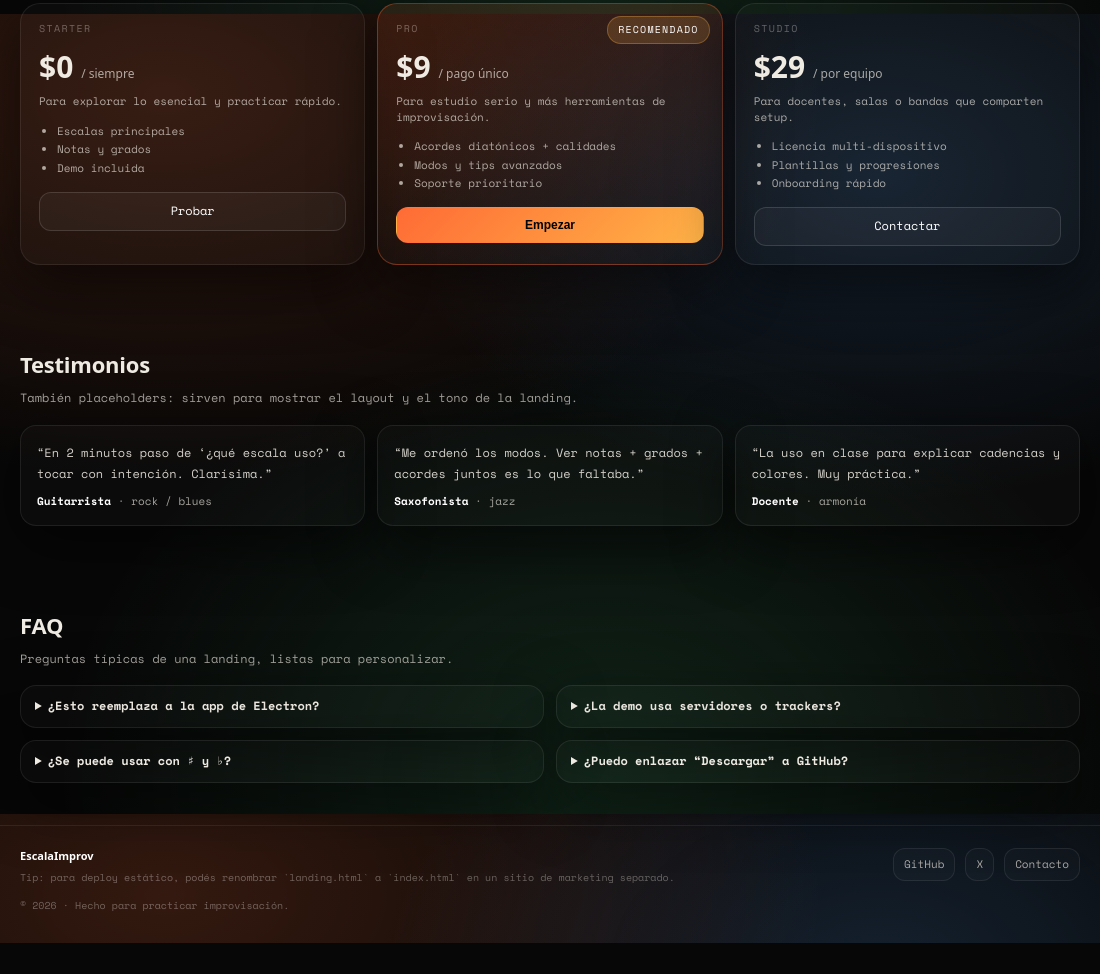
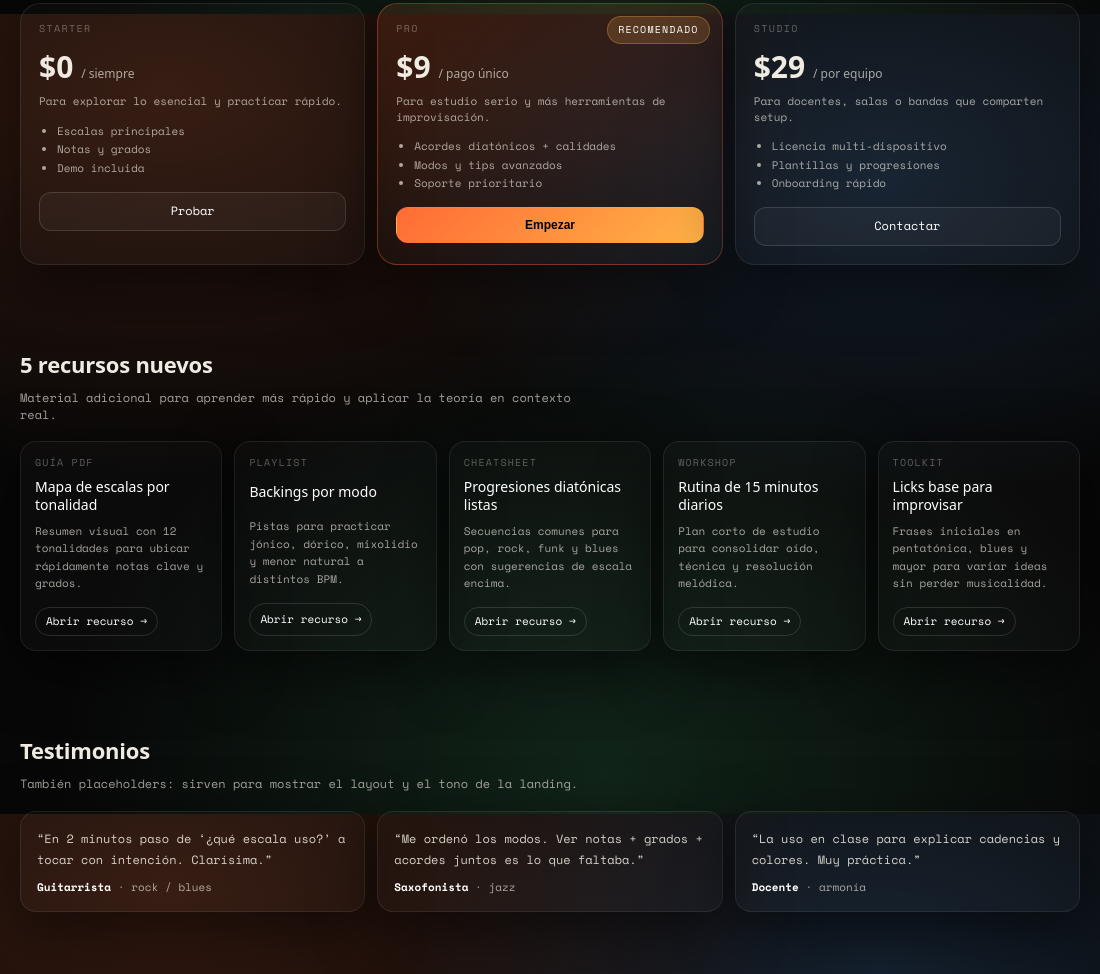
Before and after one commit to juliancardozo/escalas-app, an Electron app: page landing.html in a window 1100 px wide. Shown: the part 1586-2560 px from the top of the page. Before the commit the page ends 2529 px from the top, so only its background shows below. Drawn offline with nearby package versions, Linux system fonts and the light colour scheme; a web font is replaced by a local one.

Commit message:
Crear 5 recursos reales y enlazarlos desde la landing

```diff
--- a/landing.html
+++ b/landing.html
@@ -322,6 +322,60 @@
       color: #fff;
     }
 
+    .resources-grid {
+      display: grid;
+      grid-template-columns: repeat(5, minmax(0, 1fr));
+      gap: 12px;
+    }
+    .resource-card {
+      border: 1px solid var(--border);
+      background: rgba(255,255,255,0.02);
+      border-radius: 16px;
+      padding: 14px;
+      box-shadow: var(--shadow);
+      display: grid;
+      gap: 8px;
+      min-height: 168px;
+    }
+    .resource-type {
+      color: var(--hint);
+      font-size: 10px;
+      letter-spacing: 0.12em;
+      text-transform: uppercase;
+    }
+    .resource-name {
+      color: #fff;
+      font-family: var(--display);
+      font-size: 14px;
+      line-height: 1.3;
+    }
+    .resource-desc {
+      color: var(--muted);
+      font-size: 11px;
+      line-height: 1.6;
+      margin-top: auto;
+    }
+    .resource-link {
+      margin-top: 6px;
+      display: inline-flex;
+      width: fit-content;
+      align-items: center;
+      gap: 6px;
+      font-size: 11px;
+      color: #fff;
+      border: 1px solid var(--border2);
+      border-radius: 999px;
+      padding: 6px 10px;
+      text-decoration: none;
+      transition: border-color .12s ease, background .12s ease, transform .12s ease;
+    }
+    .resource-link:hover {
+      text-decoration: none;
+      border-color: var(--accent2);
+      background: rgba(255,179,71,0.08);
+      transform: translateY(-1px);
+    }
+
     .faq { display: grid; grid-template-columns: 1fr 1fr; gap: 12px; }
     details {
       border: 1px solid var(--border);
@@ -433,6 +487,7 @@
       .grid-3 { grid-template-columns: 1fr; }
       .mock-row { grid-template-columns: 1fr; }
       .pricing { grid-template-columns: 1fr; }
+      .resources-grid { grid-template-columns: 1fr; }
       .faq { grid-template-columns: 1fr; }
       .testimonials { grid-template-columns: 1fr; }
       .demo-kpis { grid-template-columns: 1fr; }
@@ -490,6 +545,7 @@
           <a href="#features">Features</a>
           <a href="#demo">Demo</a>
           <a href="#pricing">Precios</a>
+          <a href="#recursos">Recursos</a>
           <a href="#faq">FAQ</a>
         </div>
         <div class="cta-row">
@@ -693,6 +749,45 @@
           </ul>
           <a class="btn buy" href="#demo">Contactar</a>
         </div>
+      </div>
+    </div>
+  </section>
+
+  <section id="recursos" class="section">
+    <div class="container">
+      <h2>5 recursos nuevos</h2>
+      <p class="lead">Material adicional para aprender más rápido y aplicar la teoría en contexto real.</p>
+      <div class="resources-grid">
+        <article class="resource-card">
+          <div class="resource-type">Guía PDF</div>
+          <div class="resource-name">Mapa de escalas por tonalidad</div>
+          <div class="resource-desc">Resumen visual con 12 tonalidades para ubicar rápidamente notas clave y grados.</div>
+          <a class="resource-link" href="resources/mapa-escalas-12-tonalidades.md" target="_blank" rel="noopener">Abrir recurso →</a>
+        </article>
+        <article class="resource-card">
+          <div class="resource-type">Playlist</div>
+          <div class="resource-name">Backings por modo</div>
+          <div class="resource-desc">Pistas para practicar jónico, dórico, mixolidio y menor natural a distintos BPM.</div>
+          <a class="resource-link" href="resources/backings-por-modo.md" target="_blank" rel="noopener">Abrir recurso →</a>
+        </article>
+        <article class="resource-card">
+          <div class="resource-type">Cheatsheet</div>
+          <div class="resource-name">Progresiones diatónicas listas</div>
+          <div class="resource-desc">Secuencias comunes para pop, rock, funk y blues con sugerencias de escala encima.</div>
+          <a class="resource-link" href="resources/progresiones-diatonicas-cheatsheet.md" target="_blank" rel="noopener">Abrir recurso →</a>
+        </article>
+        <article class="resource-card">
+          <div class="resource-type">Workshop</div>
+          <div class="resource-name">Rutina de 15 minutos diarios</div>
+          <div class="resource-desc">Plan corto de estudio para consolidar oído, técnica y resolución melódica.</div>
+          <a class="resource-link" href="resources/rutina-15-min-diarios.md" target="_blank" rel="noopener">Abrir recurso →</a>
+        </article>
+        <article class="resource-card">
+          <div class="resource-type">Toolkit</div>
+          <div class="resource-name">Licks base para improvisar</div>
+          <div class="resource-desc">Frases iniciales en pentatónica, blues y mayor para variar ideas sin perder musicalidad.</div>
+          <a class="resource-link" href="resources/licks-base-improvisacion.md" target="_blank" rel="noopener">Abrir recurso →</a>
+        </article>
       </div>
     </div>
   </section>
```
Also changed, not shown: resources/backings-por-modo.md (added, +27 -0 lines), resources/licks-base-improvisacion.md (added, +21 -0 lines), resources/mapa-escalas-12-tonalidades.md (added, +31 -0 lines), resources/progresiones-diatonicas-cheatsheet.md (added, +22 -0 lines), resources/rutina-15-min-diarios.md (added, +21 -0 lines).
